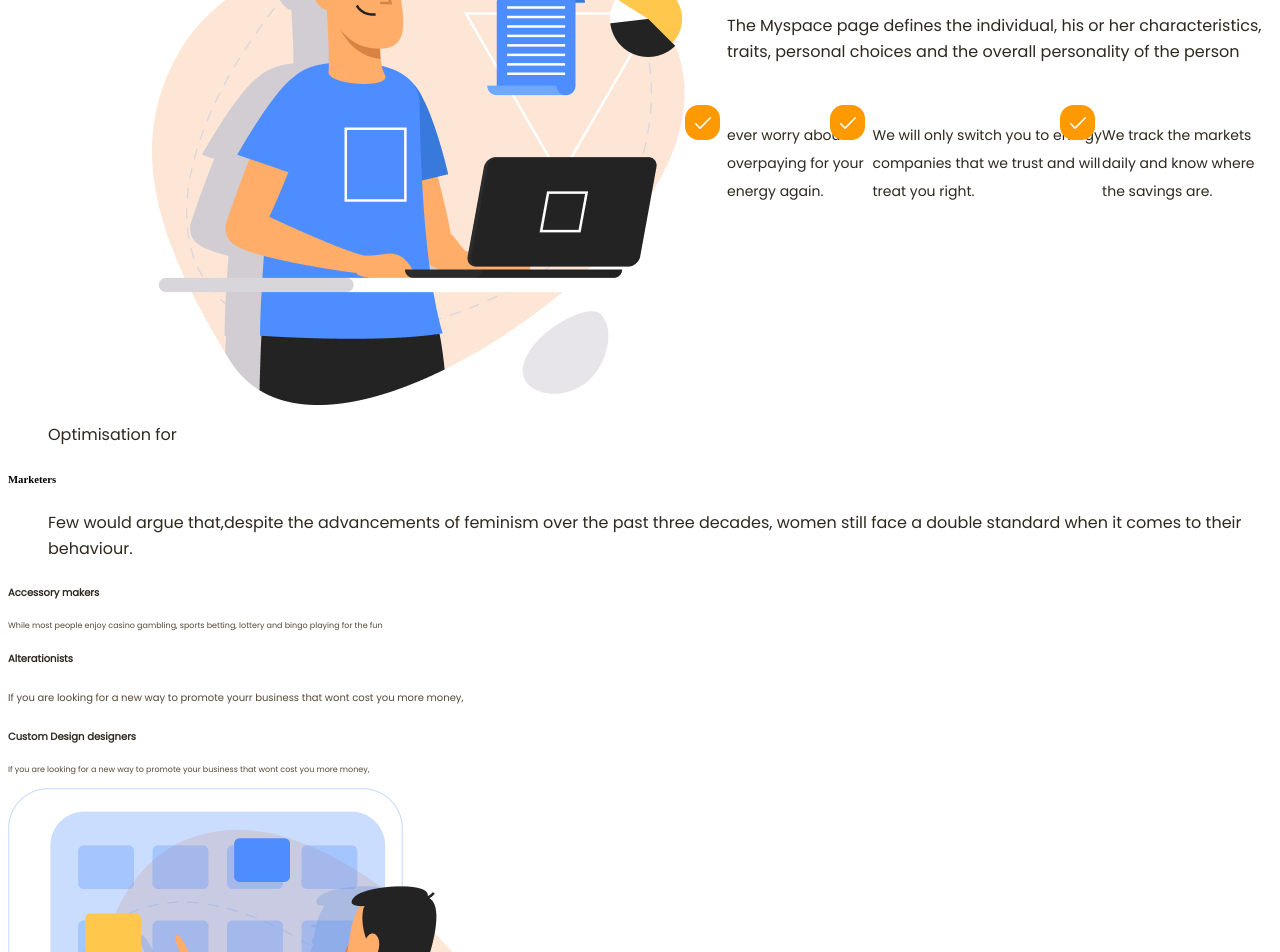
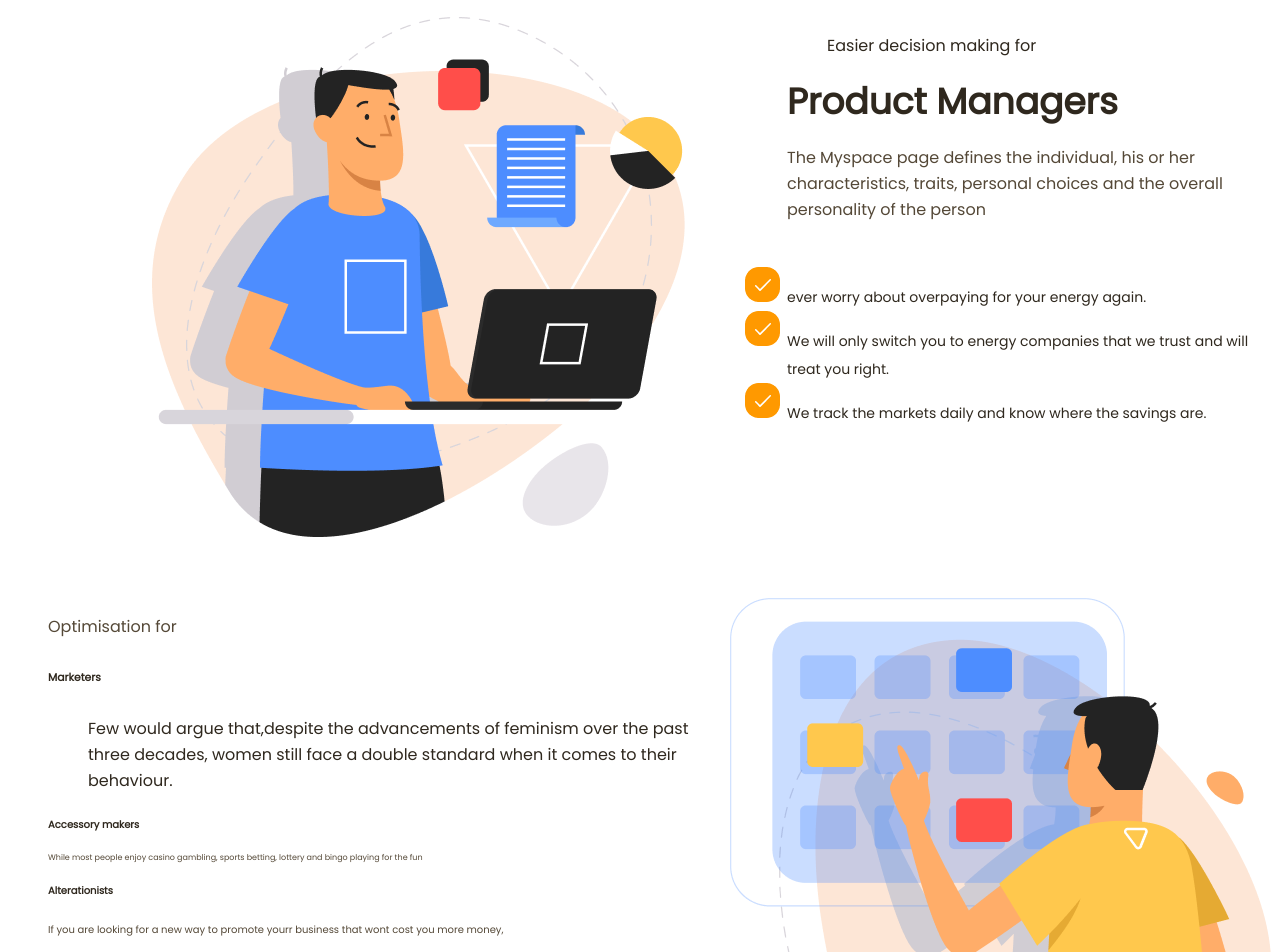
Before and after one commit to Allano256/position-transform, a plain HTML site: page index.html in a window 1280 px wide. Shown: the part 1848-2800 px from the top of the page. Drawn offline with Linux system fonts and the light colour scheme.

Commit message:
added more css

```diff
--- a/index.html
+++ b/index.html
@@ -16,8 +16,6 @@
         </div>
 
             <h1>Productly</h1>
-
-
        <div class="navigation">
             <ul>
                 <li><a href="product">Product</a></li>
@@ -109,7 +107,7 @@
 
           </div>
           <div class="container-2">
-            <div class="semi-container">
+                <div class="semi-container">
               <p class="paragraphs">Effortless validation for</p>
             <h3 class="unique">Design professionals</h3>
             <p class="paragraphs">The Myspace page defines the individual, his or her characteristics, traits, personal choices and the overall personality of the person.</p>
@@ -129,7 +127,7 @@
             <div class="semi-container-2">
               <p class="paragraph">Easier decision making for</p>
               <h5 class="unique">Product Managers</h5>
-              <p class="paragraph">The Myspace page defines the individual, his or her characteristics, traits, personal choices and the overall personality of the person</p>
+              <p class="para-1">The Myspace page defines the individual, his or her characteristics, traits, personal choices and the overall personality of the person</p>
               <ul>
                 <li img src="/images/tick.png" allt="tick">ever worry about overpaying for your energy again. </li>
                 <li>We will only switch you to energy companies that we trust and will treat you right.</li>
@@ -138,7 +136,8 @@
             </div>
           </div>
           <div class="container-4">
-            <p class="paragraph">Optimisation for</p>
+            <div class="para">
+            <p class="para-1">Optimisation for</p>
             <h6>Marketers</h6>
             <p class="paragraph">Few would argue that,despite the advancements of feminism over the past three decades, women still face a double standard when it comes to their behaviour.</p>
              <h7 class="headings">Accessory makers</h7>
@@ -147,15 +146,20 @@
              <p class="paragraps">If you are looking for a new way to promote yourr business that wont cost you more money,</p>
              <h9 class="headings">Custom Design designers</h9>
              <p class="paragraphs">If you are looking for a new way to promote your business that wont cost you more money,</p>
-          </div>
+            </div>
+          <div class="last-image">
           <img src="/images/last-image.png" allt="image of person">
-
+        </div>
+        </div>
 
           </div>
           <footer>
-            <div class="last container">
+            <div class="last-container">
               <div class="logo">
+              </div>
+              <div class="block">
                 <img src="/images/logo-icon.png" allt="logo">
+              </div>
                 <div class="footer-item">
                 <p>About Us</p>
                 <p>Blog</p>
@@ -167,12 +171,13 @@
                 <p>Financing</p>
                 <P>Privacy Policy</P>
                 <P>Terms of Service</P>
+              </div>
                 <div class="last-button">
                 <form>
 
                 </form>
                   <button type="button">Sign Up Now</button>
-                </div>
+
 
               </div>
 
@@ -181,7 +186,7 @@
             </div>
 
 
-            </div>
+
           </footer>
 
 
--- a/styles/index.css
+++ b/styles/index.css
@@ -239,7 +239,7 @@ padding-top: 250px;
         line-height: 54px;
         margin-top: 15px;
         margin-bottom: 10px;
-        margin-left: 40px;
+        /*margin-right: 30px;*/
 
     }
     .paragraph  {
@@ -259,16 +259,46 @@ padding-top: 250px;
         font-weight: 500;
         font-size: 16px;
         line-height: 26px;
+        margin-top: 60px;
         margin-left: 40px;
 
     }
-    .list-items {
+    .para-1  {
+        color: #544837;
+        font-family: "poppins";
+        font-style: normal;
+        font-weight: 500;
+        font-size: 16px;
+        line-height: 26px;
+    }
+
+    ul {
         display:inline;
-        margin-left: 40px;
+        margin-left: px;
+        margin-right:50px;
     }
 
 
     ul {
         list-style-image: url(/images/tick.png);
     }
-    /*complete the list items*/
+    .semi-container-2 {
+        margin-left: 100px;
+
+    }
+    .container-4 {
+        display: inline-flex;
+       /* margin-bottom: 500px;*/
+    }
+    .last-image {
+        margin-top: 60px;
+    }
+    .last-container {
+        display: flex;
+        justify-content: space-between;
+        margin-top: 50px;
+        margin-right: 400px;
+        margin-left: 131px;
+
+
+    }
```
